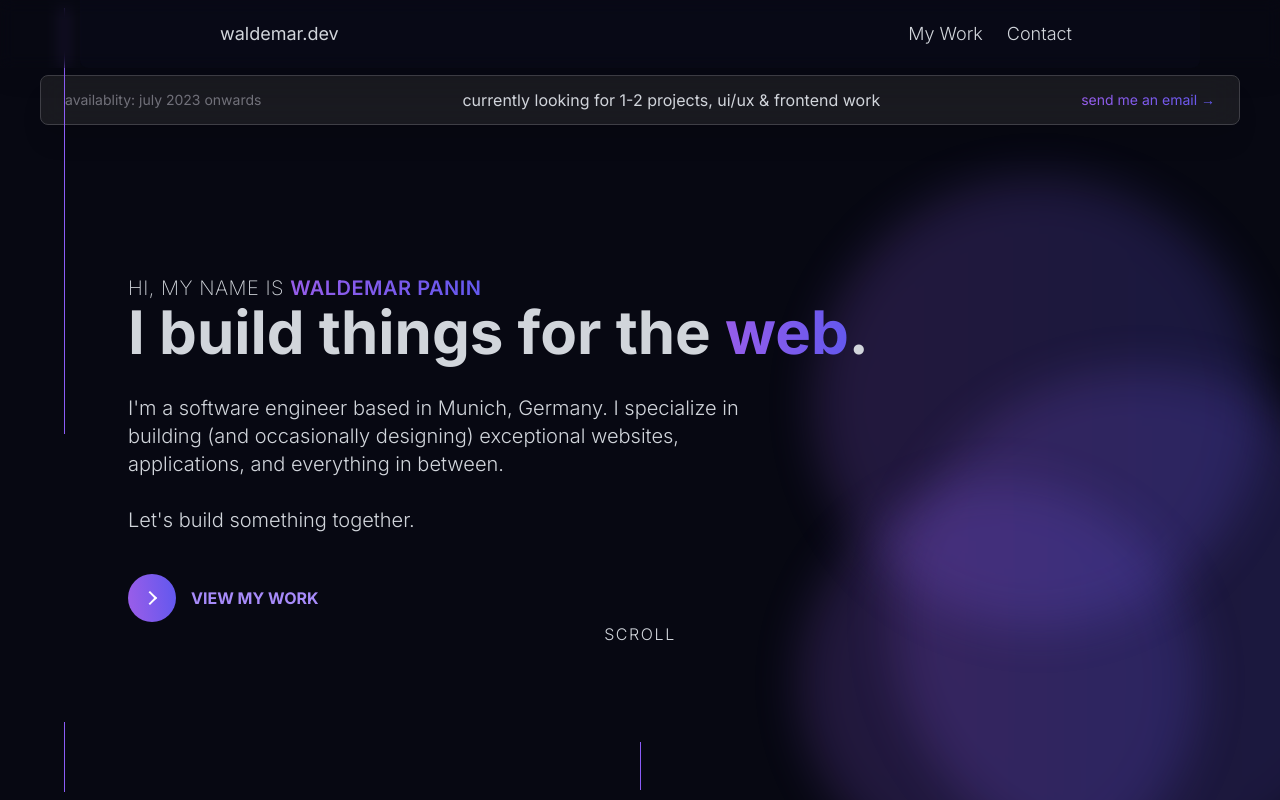
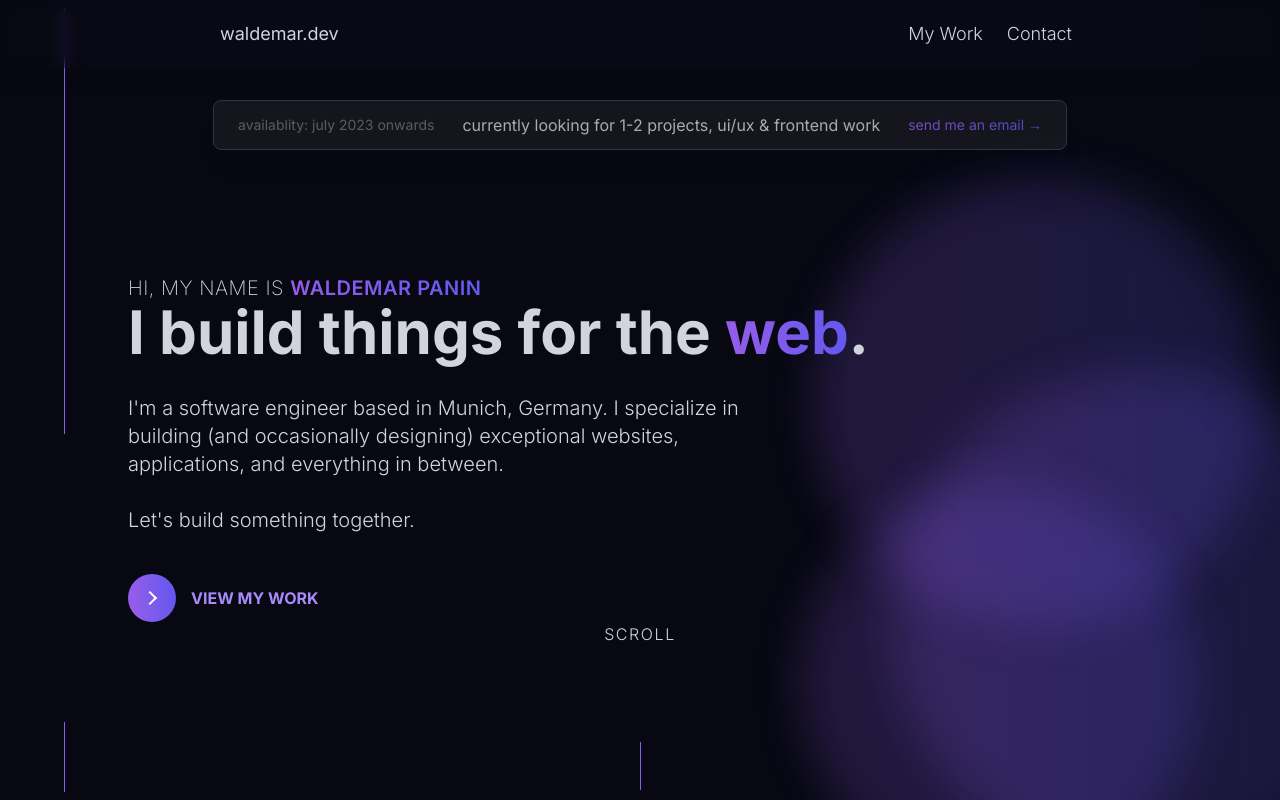
Before and after one commit to walde-dev/walde-portfolio, a Next.js app: page / in a window 1280 px wide. Shown: the top 800 px of the page. Built offline with nearby package versions, Linux system fonts and the light colour scheme.

Commit message:
update announcement

```diff
--- a/src/components/InfoBanner.tsx
+++ b/src/components/InfoBanner.tsx
@@ -1,6 +1,9 @@
+import { Fade } from "react-awesome-reveal";
+
 export default function InfoBanner() {
   return (
-    <div className="flex w-full max-w-[1200px] translate-y-[150%] flex-row items-center justify-between space-x-7 rounded-lg border border-zinc-700 bg-zinc-800 bg-opacity-60 px-6 py-3 text-sm shadow-xl backdrop-blur-lg">
+    <Fade big cascade triggerOnce delay={1000}>
+      <div className="flex w-full max-w-[1200px] translate-y-[200%] flex-row items-center justify-between space-x-7 rounded-lg border border-zinc-700 bg-zinc-800 bg-opacity-60 px-6 py-3 text-sm opacity-80 shadow-xl backdrop-blur-lg">
         <span className=" text-zinc-500">availablity: july 2023 onwards</span>
         <span className="text-base">
           {" "}
@@ -8,10 +11,11 @@ export default function InfoBanner() {
         </span>
         <a
           href="mailto:hello@waldemar.dev"
-        className="gradient hover:font-semibold hover:underline bg-clip-text text-transparent transition-all duration-150 ease-in-out"
+          className="gradient bg-clip-text text-transparent transition-all duration-150 ease-in-out hover:font-semibold hover:underline"
         >
           send me an email →
         </a>
       </div>
+    </Fade>
   );
 }
```
Lines whose indentation alone changed are shown as unchanged.
